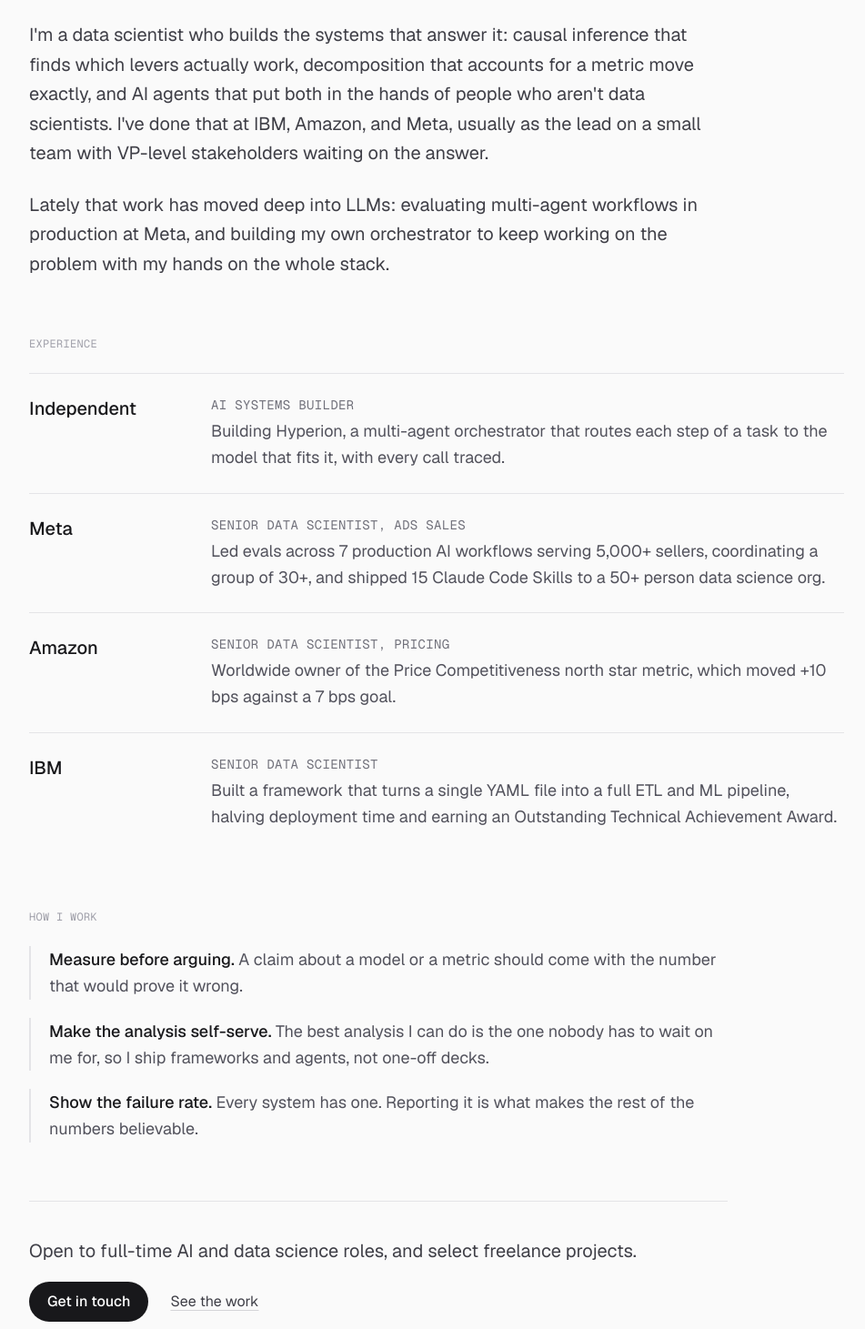
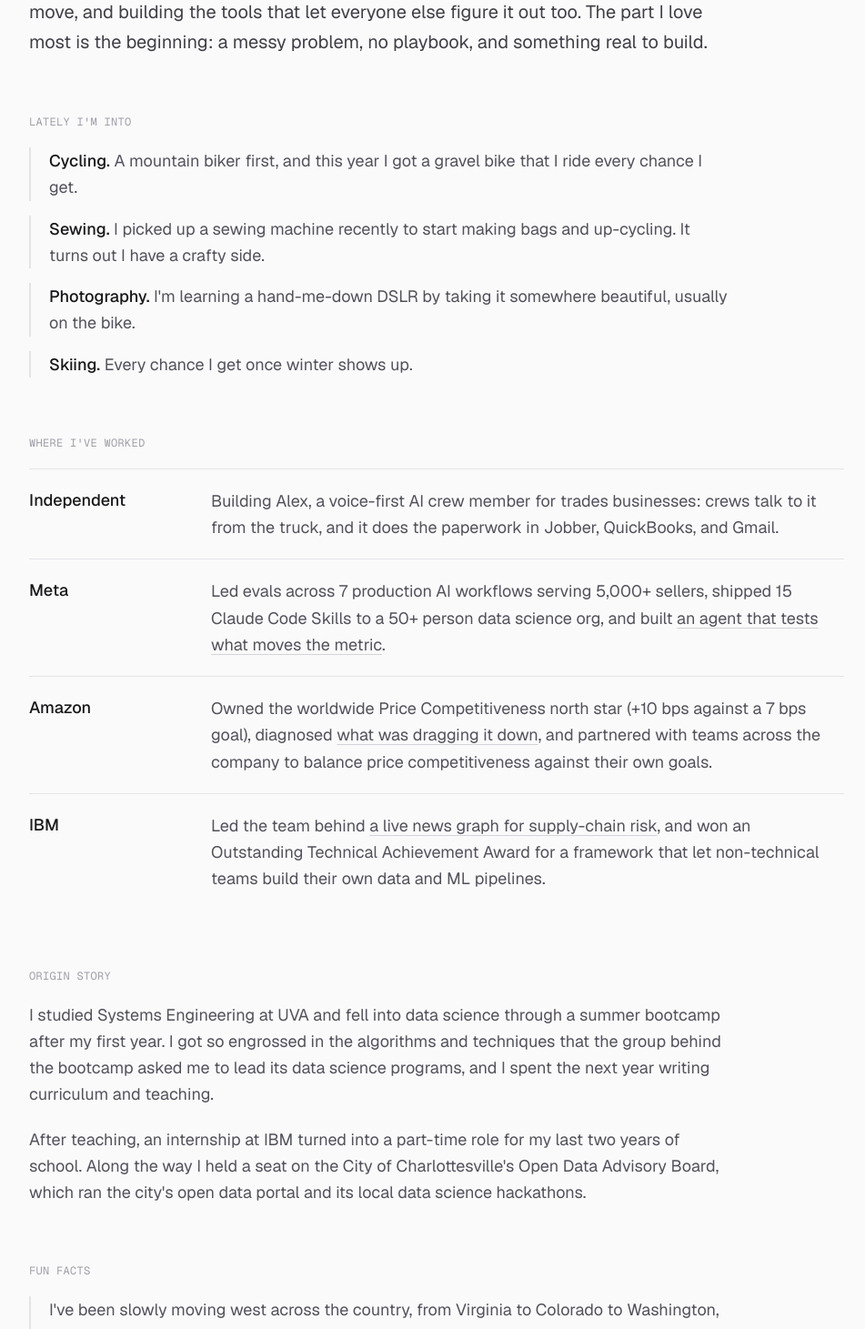
Before and after one commit to CharlieTolleson/portfolio-site, a Next.js app: page /about in a window 1280 px wide. Shown: the part 240-1701 px from the top of the page at 91% size, without its empty margins (48-999 px from the left). Built offline with nearby package versions, Linux system fonts and the light colour scheme.

Commit message:
Rewrite About as a personal page: passions, work, origin story, fun facts
Co-Authored-By: Claude Opus 5.5 <noreply@anthropic.com>

```diff
--- a/src/app/about/page.tsx
+++ b/src/app/about/page.tsx
@@ -2,62 +2,114 @@
  * About: the bio page, linked from the site header.
  *
  * Role in the system: visitors reach this page after the work has already
- * convinced them, so it answers the next question, "who is this person and how
- * do they work?", rather than re-selling the case studies. It stays short and
- * ends in the same contact call-to-action as the home page.
+ * convinced them, so it answers the next question, "who is this person?",
+ * rather than re-selling the case studies. The shape is personal first
+ * (what I'm into, what I'm building, where I came from, fun facts) with a short
+ * work list kept for recruiters who land here directly.
  *
- * Key design decision: every career figure here matches the resume and the
- * case-study cards (Meta eval scope, Amazon Price Competitiveness, IBM award),
- * so a recruiter cross-checking the two never finds a mismatch.
+ * Key design decisions:
+ *   - **Warm, not cute.** First person and conversational, but sentence case
+ *     and no emoji, so it still sits comfortably beside the case studies.
+ *   - **Titles left out of the work list.** The list says what I did at each
+ *     company rather than repeating job titles, which live on the resume and
+ *     LinkedIn.
+ *   - **Figures match the cards.** Every career number here (Meta eval scope,
+ *     Amazon Price Competitiveness) is the same one the home page quotes, so a
+ *     reader cross-checking never finds a mismatch.
  */
 
 import Link from "next/link";
+import type { ReactNode } from "react";
 
 export const metadata = {
   title: "About",
   description:
-    "Charlie Tolleson: data scientist building AI agents, ML models, and measurement systems. Previously Meta, Amazon, IBM.",
+    "Charlie Tolleson: data scientist and AI builder. Building Alex, previously Meta, Amazon, and IBM. Cyclist, skier, bag maker, and audiophile.",
 };
 
-/** One line per role, newest first. */
-const TIMELINE: { org: string; role: string; line: string }[] = [
+const LINK =
+  "underline decoration-zinc-300 underline-offset-4 transition-colors hover:text-zinc-900 hover:decoration-zinc-500";
+
+/** Current interests, each with a short aside. */
+const PASSIONS: [string, string][] = [
+  [
+    "Cycling.",
+    "A mountain biker first, and this year I got a gravel bike that I ride every chance I get.",
+  ],
+  [
+    "Sewing.",
+    "I picked up a sewing machine recently to start making bags and up-cycling. It turns out I have a crafty side.",
+  ],
+  [
+    "Photography.",
+    "I'm learning a hand-me-down DSLR by taking it somewhere beautiful, usually on the bike.",
+  ],
+  ["Skiing.", "Every chance I get once winter shows up."],
+];
+
+/** One line per stop, newest first. ReactNode so a line can link to its case study. */
+const WORK: { org: string; line: ReactNode }[] = [
   {
     org: "Independent",
-    role: "AI systems builder",
-    line: "Building Hyperion, a multi-agent orchestrator that routes each step of a task to the model that fits it, with every call traced.",
+    line: "Building Alex, a voice-first AI crew member for trades businesses: crews talk to it from the truck, and it does the paperwork in Jobber, QuickBooks, and Gmail.",
   },
   {
     org: "Meta",
-    role: "Senior Data Scientist, Ads Sales",
-    line: "Led evals across 7 production AI workflows serving 5,000+ sellers, coordinating a group of 30+, and shipped 15 Claude Code Skills to a 50+ person data science org.",
+    line: (
+      <>
+        Led evals across 7 production AI workflows serving 5,000+ sellers,
+        shipped 15 Claude Code Skills to a 50+ person data science org, and
+        built{" "}
+        <Link href="/work/causal-inference" className={LINK}>
+          an agent that tests what moves the metric
+        </Link>
+        .
+      </>
+    ),
   },
   {
     org: "Amazon",
-    role: "Senior Data Scientist, Pricing",
-    line: "Worldwide owner of the Price Competitiveness north star metric, which moved +10 bps against a 7 bps goal.",
+    line: (
+      <>
+        Owned the worldwide Price Competitiveness north star (+10 bps against a
+        7 bps goal), diagnosed{" "}
+        <Link href="/work/metric-decomposition" className={LINK}>
+          what was dragging it down
+        </Link>
+        , and partnered with teams across the company to balance price
+        competitiveness against their own goals.
+      </>
+    ),
   },
   {
     org: "IBM",
-    role: "Senior Data Scientist",
-    line: "Built a framework that turns a single YAML file into a full ETL and ML pipeline, halving deployment time and earning an Outstanding Technical Achievement Award.",
+    line: (
+      <>
+        Led the team behind{" "}
+        <Link href="/work/news-event-detection" className={LINK}>
+          a live news graph for supply-chain risk
+        </Link>
+        , and won an Outstanding Technical Achievement Award for a framework
+        that let non-technical teams build their own data and ML pipelines.
+      </>
+    ),
   },
 ];
 
-/** How I work, stated as habits a teammate would actually notice. */
-const PRINCIPLES: [string, string][] = [
-  [
-    "Measure before arguing.",
-    "A claim about a model or a metric should come with the number that would prove it wrong.",
-  ],
-  [
-    "Make the analysis self-serve.",
-    "The best analysis I can do is the one nobody has to wait on me for, so I ship frameworks and agents, not one-off decks.",
-  ],
-  [
-    "Show the failure rate.",
-    "Every system has one. Reporting it is what makes the rest of the numbers believable.",
-  ],
+const FUN_FACTS = [
+  "I've been slowly moving west across the country, from Virginia to Colorado to Washington, and I've now hit the coast. Where's next?",
+  "I'll never buy something that doesn't have thoughtful, quality design. I'd rather own a few things I love than a lot of things I could take or leave.",
+  "I fancy myself a bit of an audiophile, and I'm the only person I know who listens to music on Tidal. Anyone else out there?",
 ];
+
+/** A small uppercase label over each section, matching the case studies. */
+function Label({ children }: { children: ReactNode }) {
+  return (
+    <h2 className="font-mono text-xs uppercase tracking-wide text-zinc-400">
+      {children}
+    </h2>
+  );
+}
 
 export default function AboutPage() {
   return (
@@ -65,59 +117,22 @@ export default function AboutPage() {
       <main className="mx-auto flex w-full max-w-7xl flex-col gap-16 px-6 pb-32 sm:px-10 lg:px-20">
         <div className="flex max-w-3xl flex-col gap-6">
           <h1 className="text-5xl font-semibold tracking-tight text-zinc-900 sm:text-6xl">
-            About
+            Hi there, I&apos;m Charlie.
           </h1>
-          <p className="text-2xl leading-snug text-zinc-500">
-            I work on the question every organization eventually asks: why did
-            the number move, and what will move it next?
-          </p>
           <p className="text-xl leading-relaxed text-zinc-700">
-            I&apos;m a data scientist who builds the systems that answer it:
-            causal inference that finds which levers actually work, decomposition
-            that accounts for a metric move exactly, and AI agents that put both
-            in the hands of people who aren&apos;t data scientists. I&apos;ve done
-            that at IBM, Amazon, and Meta, usually as the lead on a small team
-            with VP-level stakeholders waiting on the answer.
-          </p>
-          <p className="text-xl leading-relaxed text-zinc-700">
-            Lately that work has moved deep into LLMs: evaluating multi-agent
-            workflows in production at Meta, and building my own orchestrator to
-            keep working on the problem with my hands on the whole stack.
+            Right now I&apos;m building Alex, an AI crew member for trades
+            businesses, from zero. Before that I
+            spent eight years at Meta, Amazon, and IBM figuring out why metrics
+            move, and building the tools that let everyone else figure it out
+            too. The part I love most is the beginning: a messy problem, no
+            playbook, and something real to build.
           </p>
         </div>
 
-        <section className="flex max-w-4xl flex-col gap-6">
-          <h2 className="font-mono text-xs uppercase tracking-wide text-zinc-400">
-            Experience
-          </h2>
-          <ol className="flex flex-col">
-            {TIMELINE.map((t) => (
-              <li
-                key={t.org}
-                className="grid grid-cols-1 gap-x-10 gap-y-1 border-t border-zinc-200 py-6 sm:grid-cols-[10rem_1fr]"
-              >
-                <span className="text-xl font-medium text-zinc-900">
-                  {t.org}
-                </span>
-                <span className="flex flex-col gap-1">
-                  <span className="font-mono text-sm uppercase tracking-wide text-zinc-500">
-                    {t.role}
-                  </span>
-                  <span className="text-lg leading-relaxed text-zinc-600">
-                    {t.line}
-                  </span>
-                </span>
-              </li>
-            ))}
-          </ol>
-        </section>
-
-        <section className="flex max-w-3xl flex-col gap-6">
-          <h2 className="font-mono text-xs uppercase tracking-wide text-zinc-400">
-            How I work
-          </h2>
-          <ul className="flex flex-col gap-5">
-            {PRINCIPLES.map(([head, body]) => (
+        <section className="flex max-w-3xl flex-col gap-5">
+          <Label>Lately I&apos;m into</Label>
+          <ul className="flex flex-col gap-4">
+            {PASSIONS.map(([head, body]) => (
               <li
                 key={head}
                 className="border-l-2 border-zinc-200 pl-5 text-lg leading-relaxed text-zinc-600"
@@ -129,10 +144,61 @@ export default function AboutPage() {
           </ul>
         </section>
 
+        <section className="flex max-w-4xl flex-col gap-5">
+          <Label>Where I&apos;ve worked</Label>
+          <ol className="flex flex-col">
+            {WORK.map((w) => (
+              <li
+                key={w.org}
+                className="grid grid-cols-1 gap-x-10 gap-y-1 border-t border-zinc-200 py-5 sm:grid-cols-[10rem_1fr]"
+              >
+                <span className="text-lg font-medium text-zinc-900">
+                  {w.org}
+                </span>
+                <span className="text-lg leading-relaxed text-zinc-600">
+                  {w.line}
+                </span>
+              </li>
+            ))}
+          </ol>
+        </section>
+
+        <section className="flex max-w-3xl flex-col gap-5">
+          <Label>Origin story</Label>
+          <p className="text-lg leading-relaxed text-zinc-600">
+            I studied Systems Engineering at UVA and fell into data science
+            through a summer bootcamp after my first year. I got so engrossed in
+            the algorithms and techniques that the group behind the bootcamp
+            asked me to lead its data science programs, and I spent the next year
+            writing curriculum and teaching.
+          </p>
+          <p className="text-lg leading-relaxed text-zinc-600">
+            After teaching, an internship at IBM turned into a part-time role for
+            my last two years of school. Along the way I held a seat on the City
+            of Charlottesville&apos;s Open Data Advisory Board, which ran the
+            city&apos;s open data portal and its local data science hackathons.
+          </p>
+        </section>
+
+        <section className="flex max-w-3xl flex-col gap-5">
+          <Label>Fun facts</Label>
+          <ul className="flex flex-col gap-4">
+            {FUN_FACTS.map((f) => (
+              <li
+                key={f}
+                className="border-l-2 border-zinc-200 pl-5 text-lg leading-relaxed text-zinc-600"
+              >
+                {f}
+              </li>
+            ))}
+          </ul>
+        </section>
+
         <section className="flex max-w-3xl flex-col gap-5 border-t border-zinc-200 pt-10">
-          <p className="text-xl text-zinc-700">
+          <p className="text-xl leading-relaxed text-zinc-700">
             Open to full-time AI and data science roles, and select freelance
-            projects.
+            projects. If you&apos;re building something, or you also listen on
+            Tidal, say hi.
           </p>
           <div className="flex flex-wrap items-center gap-x-6 gap-y-3">
             <a
@@ -141,10 +207,7 @@ export default function AboutPage() {
             >
               Get in touch
             </a>
-            <Link
-              href="/"
-              className="text-zinc-700 underline decoration-zinc-300 underline-offset-4 transition-colors hover:text-zinc-900 hover:decoration-zinc-500"
-            >
+            <Link href="/" className={`text-zinc-700 ${LINK}`}>
               See the work
             </Link>
           </div>
```
